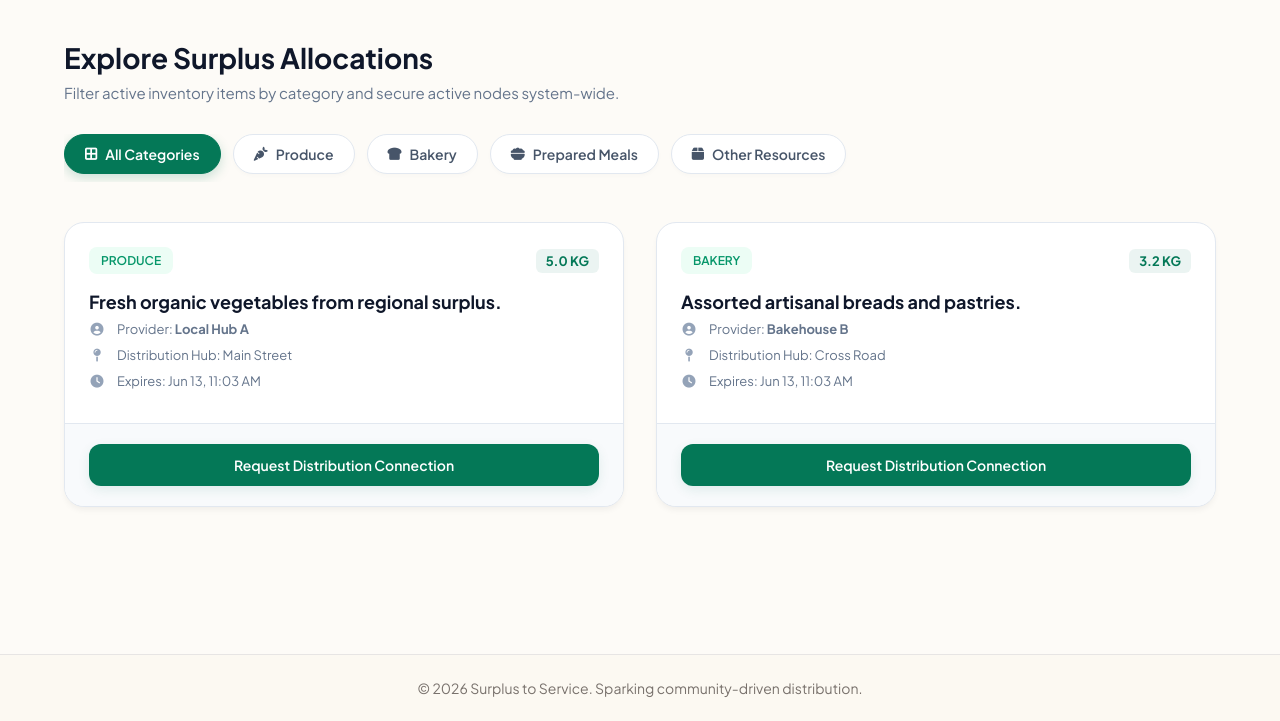
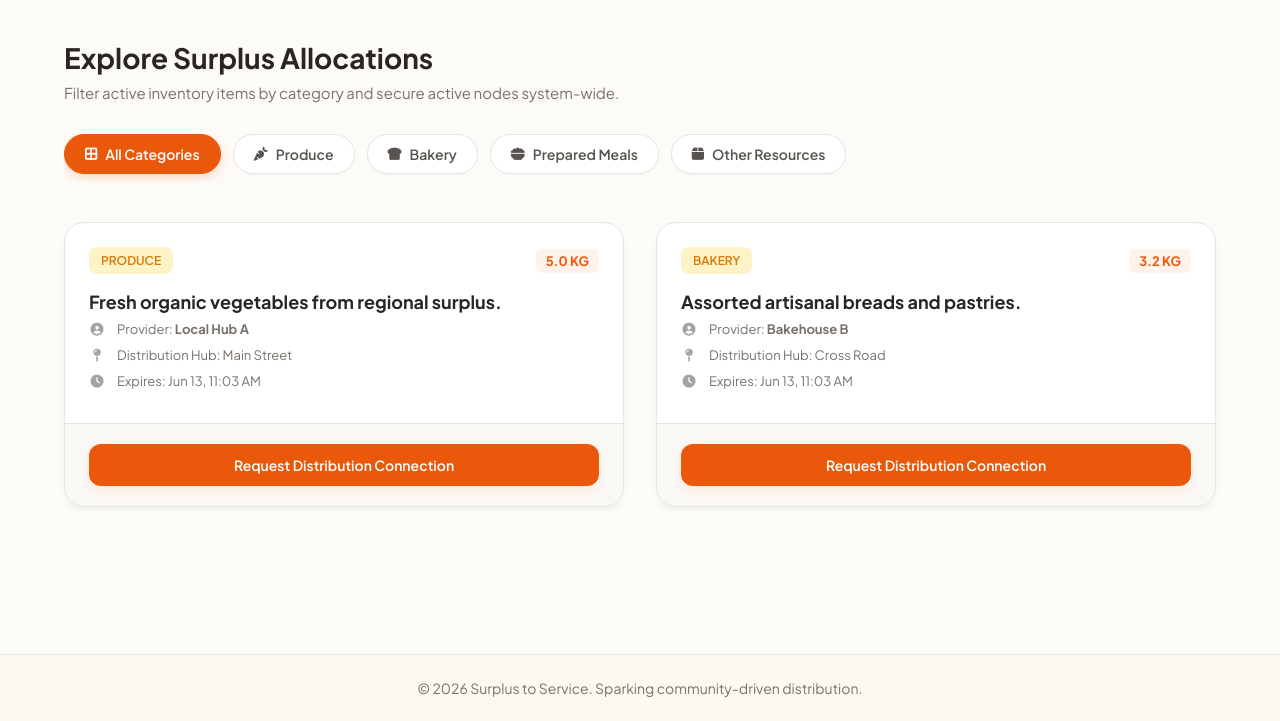
Before and after one commit to smbhargavi25ds-max/SURPLUS-TO-SERVICE, a Flask app: page /browse in a window 1280 px wide. Shown: the part 79-800 px from the top of the page. Run offline with Flask 3, Linux system fonts and the light colour scheme; a user stored in the database is signed in.

Commit message:
style: shift browse dashboard aesthetics to radiant terracotta parameters

```diff
--- a/templates/browse.html
+++ b/templates/browse.html
@@ -11,13 +11,13 @@
 
     .page-header h2 {
         font-size: 28px;
-        color: #0f172a;
+        color: #292524; /* Dark espresso */
         font-weight: 700;
         margin-bottom: 8px;
     }
 
     .page-header p {
-        color: #64748b;
+        color: #78716c; /* Soft stone dark */
         font-size: 15px;
     }
 
@@ -29,7 +29,6 @@
         margin-bottom: 40px;
         overflow-x: auto;
         padding-bottom: 8px;
-        /* Hide scrollbar for clean visual appearance */
         -ms-overflow-style: none;
         scrollbar-width: none;
     }
@@ -43,9 +42,9 @@
         gap: 8px;
         padding: 10px 20px;
         background: white;
-        border: 1px solid #e2e8f0;
+        border: 1px solid #e7e5e4;
         border-radius: 100px;
-        color: #475569;
+        color: #57534e;
         text-decoration: none;
         font-size: 14px;
         font-weight: 600;
@@ -55,18 +54,18 @@
     }
 
     .filter-pill:hover {
-        border-color: #047857;
-        color: #047857;
-        background: rgba(4, 120, 87, 0.02);
+        border-color: #ea580c; /* Terracotta hover */
+        color: #ea580c;
+        background: rgba(234, 88, 12, 0.02);
         transform: translateY(-1px);
     }
 
-    /* Active category pill highlight */
+    /* Active category pill highlight - Amber/Terracotta theme */
     .filter-pill.active {
-        background: #047857;
-        border-color: #047857;
+        background: #ea580c;
+        border-color: #ea580c;
         color: white;
-        box-shadow: 0 4px 12px rgba(4, 120, 87, 0.2);
+        box-shadow: 0 4px 12px rgba(234, 88, 12, 0.2);
     }
 
     /* Inventory Visual Card Grid */
@@ -79,7 +78,7 @@
     .browse-card {
         background: white;
         border-radius: 20px;
-        border: 1px solid #e2e8f0;
+        border: 1px solid #e7e5e4;
         box-shadow: 0 4px 6px -1px rgba(0, 0, 0, 0.05);
         display: flex;
         flex-direction: column;
@@ -89,7 +88,7 @@
 
     .browse-card:hover {
         transform: translateY(-6px);
-        box-shadow: 0 20px 25px -5px rgba(0, 0, 0, 0.1);
+        box-shadow: 0 20px 25px -5px rgba(234, 88, 12, 0.08);
     }
 
     .card-main {
@@ -110,28 +109,28 @@
         font-size: 12px;
         font-weight: 600;
         text-transform: uppercase;
-        background: #ecfdf5;
-        color: #059669;
+        background: #fef3c7; /* Warm Amber Tint */
+        color: #d97706; /* Dark Amber */
     }
 
     .qty-tag {
         font-size: 13px;
         font-weight: 700;
-        color: #047857;
-        background: rgba(4, 120, 87, 0.08);
+        color: #ea580c;
+        background: rgba(234, 88, 12, 0.08);
         padding: 4px 10px;
         border-radius: 6px;
     }
 
     .browse-card h3 {
         font-size: 18px;
-        color: #0f172a;
+        color: #292524;
         font-weight: 700;
         margin-bottom: 8px;
     }
 
     .browse-card p {
-        color: #475569;
+        color: #57534e;
         font-size: 14px;
         line-height: 1.5;
         margin-bottom: 20px;
@@ -141,7 +140,7 @@
         display: flex;
         align-items: center;
         gap: 12px;
-        color: #64748b;
+        color: #78716c;
         font-size: 13px;
         margin-bottom: 10px;
     }
@@ -149,19 +148,19 @@
     .info-line i {
         width: 16px;
         text-align: center;
-        color: #94a3b8;
+        color: #a8a29e;
     }
 
     .card-action-bar {
         padding: 20px 24px;
-        background: #f8fafc;
-        border-top: 1px solid #e2e8f0;
+        background: #faf8f5;
+        border-top: 1px solid #e7e5e4;
     }
 
     .btn-connect {
         display: block;
         text-align: center;
-        background: #047857;
+        background: #ea580c; /* Terracotta */
         color: white;
         padding: 12px;
         border-radius: 12px;
@@ -169,12 +168,12 @@
         font-weight: 600;
         font-size: 14px;
         transition: all 0.2s ease;
-        box-shadow: 0 4px 12px rgba(4, 120, 87, 0.1);
+        box-shadow: 0 4px 12px rgba(234, 88, 12, 0.1);
     }
 
     .btn-connect:hover {
-        background: #065f46;
-        box-shadow: 0 6px 16px rgba(4, 120, 87, 0.25);
+        background: #c2410c;
+        box-shadow: 0 6px 16px rgba(234, 88, 12, 0.25);
         transform: translateY(-1px);
     }
 </style>
@@ -184,6 +183,7 @@
     <p>Filter active inventory items by category and secure active nodes system-wide.</p>
 </div>
 
+<!-- Dynamic Filter Pills -->
 <div class="category-filter-container">
     <a href="{{ url_for('browse', category='all') }}" class="filter-pill {% if category == 'all' %}active{% endif %}">
         <i class="fa-solid fa-border-all"></i> All Categories
@@ -202,6 +202,7 @@
     </a>
 </div>
 
+<!-- Results Card Grid -->
 <div class="browse-grid">
     {% for item in listings %}
     <div class="browse-card">
@@ -232,8 +233,8 @@
         </div>
     </div>
     {% else %}
-    <div style="grid-column: 1/-1; text-align: center; padding: 60px; color: #64748b; background: white; border-radius: 20px; border: 1px solid #e2e8f0;">
-        <i class="fa-solid fa-magnifying-glass" style="font-size: 48px; margin-bottom: 16px; color: #cbd5e1;"></i>
+    <div style="grid-column: 1/-1; text-align: center; padding: 40px; color: #78716c; background: white; border-radius: 20px; border: 1px solid #e7e5e4;">
+        <i class="fa-solid fa-magnifying-glass" style="font-size: 48px; margin-bottom: 16px; color: #d6d3d1;"></i>
         <p>No listings found matching the select parameters.</p>
     </div>
     {% endfor %}
```
